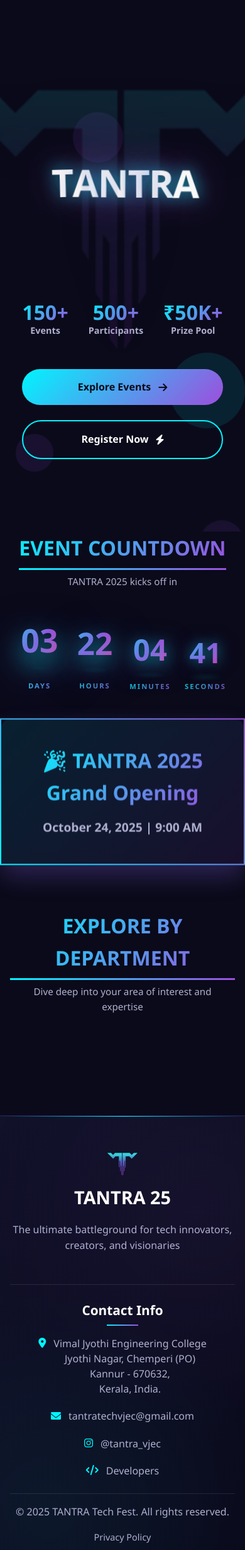
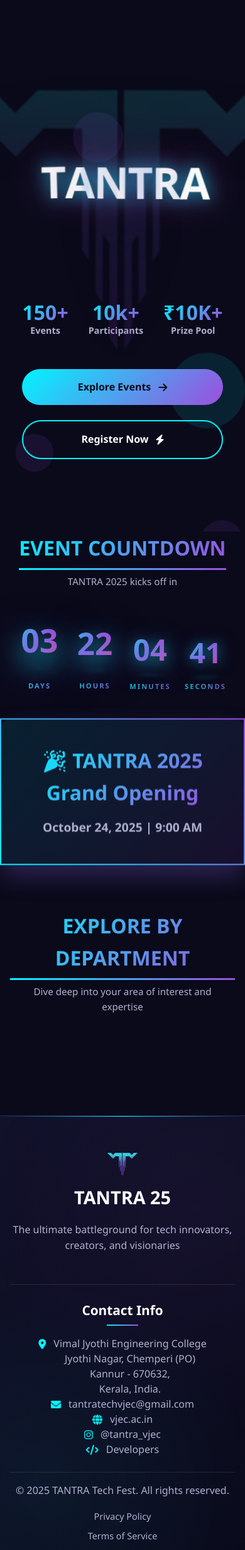
Before and after one commit to albinosiby/Tantra2k25, a Flask app: page / in a window 390 px wide. Shown: the top 2461 px of the page at 63% size. Run offline with Flask 3, Linux system fonts and the light colour scheme; data that the repository does not hold is empty; parts of the project's set-up code (start-up, migrations or seed data) failed here and were passed over; some libraries are stand-ins or nearby versions.

Commit message:
clg site

```diff
--- a/static/css/style.css
+++ b/static/css/style.css
@@ -87,7 +87,7 @@
     /* Reduce hero logo complexity */
     .hero-logo {
         filter: none;
-        opacity: 0.05;
+        opacity: 0.08;
     }
 }
 .event-actions {
@@ -338,7 +338,7 @@ body.animation-playing {
 /* Extra small phone optimization */
 @media (max-width: 480px) {
     .tantra-text {
-        font-size: 3rem;
+        font-size: 4rem;
     }
 
     .tantra-animation-container {
@@ -349,7 +349,7 @@ body.animation-playing {
 
     .hero-logo {
         width: 140vw;
-        opacity: 0.1;
+        opacity: 0.3;
     }
 }
 
@@ -368,7 +368,7 @@ body.animation-playing {
 /* Extra small phone optimization */
 @media (max-width: 480px) {
     .tantra-text {
-        font-size: 3rem;
+        font-size: 4rem;
         animation: mobile-tantra-pulse-sm 2.5s ease-in-out infinite;
     }
 
@@ -678,7 +678,7 @@ header {
     transform: translate(-50%, -50%);
     width: 70vw; /* occupy large width behind text */
     max-width: 1200px;
-    opacity: 0.06; /* subtle watermark effect */
+    opacity: 0.08; /* subtle watermark effect */
     pointer-events: none;
     z-index: 1;
     filter: drop-shadow(0 20px 40px rgba(0,0,0,0.2));
@@ -728,17 +728,17 @@ header {
     }
     /* lift the TANTRA text slightly on tablet/large-mobile */
     .tantra-animation-container {
-        transform: translateY(-8vh);
+        transform: translateY(-9vh);
     }
     .hero-logo {
         width: 110vw;
-        opacity: 0.10; /* slightly brighter on tablets/large phones */
+        opacity: 0.12; /* slightly brighter on tablets/large phones */
     }
 }
 
 @media (max-width: 480px) {
     .tantra-text {
-        font-size: 3.5rem;
+        font-size: 4rem;
     }
     /* lift even more and reduce height on small mobile screens */
     .tantra-animation-container {
@@ -748,7 +748,7 @@ header {
     }
     .hero-logo {
         width: 140vw;
-        opacity: 0.12; /* brighter on small phones */
+        opacity: 0.14; /* brighter on small phones */
     }
 }
 /* Enhanced Hero Section */
@@ -2412,9 +2412,9 @@ header {
 }
 
 .contact-info {
-    display: grid;
+    display: flex;
     grid-template-columns: repeat(auto-fit, minmax(180px, 1fr));
-    gap: 1.2rem;
+    gap: 5.5rem;
     align-items: start;
 }
 
@@ -2434,7 +2434,7 @@ header {
 
 .contact-item i {
     color: var(--accent-cyan);
-    margin-top: 0.2rem;
+    margin-top: 0.3rem;
     flex-shrink: 0;
 }
 
@@ -2791,6 +2791,8 @@ header {
     }
 
     .contact-info {
+        gap: 3rem;
+        display: contents;
         align-items: left;
     }
 
@@ -2836,7 +2838,7 @@ header {
     }
 
     .tantra-text {
-        font-size: 3.5rem;
+        font-size: 4rem;
     }
 
     .modal-content {
--- a/templates/index.html
+++ b/templates/index.html
@@ -35,11 +35,11 @@
                     <span class="stat-label">Events</span>
                 </div>
                 <div class="stat">
-                    <span class="stat-number">500+</span>
+                    <span class="stat-number">10k+</span>
                     <span class="stat-label">Participants</span>
                 </div>
                 <div class="stat">
-                    <span class="stat-number">₹50K+</span>
+                    <span class="stat-number">₹10K+</span>
                     <span class="stat-label">Prize Pool</span>
                 </div>
             </div>
@@ -130,6 +130,10 @@
                         <i class="fas fa-envelope"></i>
                         <span>tantratechvjec@gmail.com</span>
                     </div>
+                    <div class="contact-item" id="footer-website" style="cursor:pointer;" onclick="window.open('https://vjec.ac.in/', '_blank')">
+                        <i class="fas fa-globe"></i>
+                        <span>vjec.ac.in</span>
+                    </div>
                     <div class="contact-item" id="footer-insta" style="cursor:pointer;">
                         <i class="fab fa-instagram"></i>
                         <span>@tantra_vjec</span>
```
